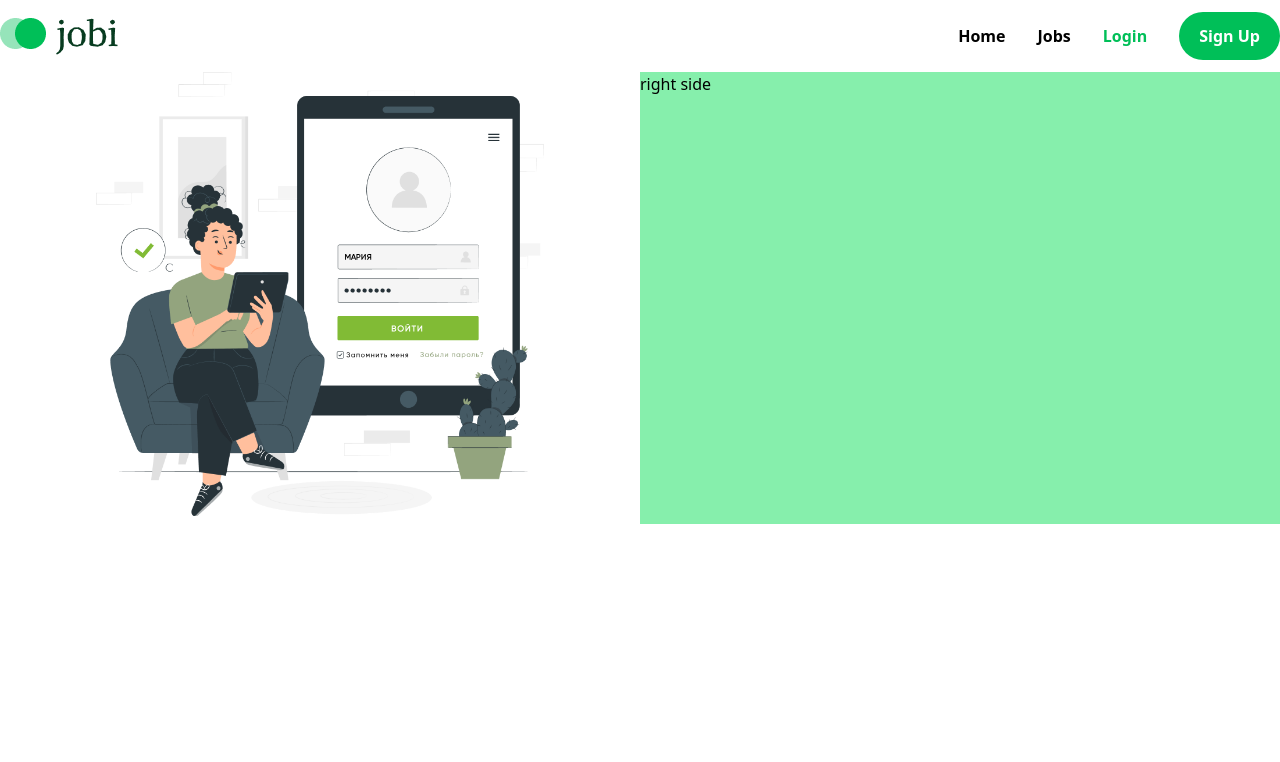
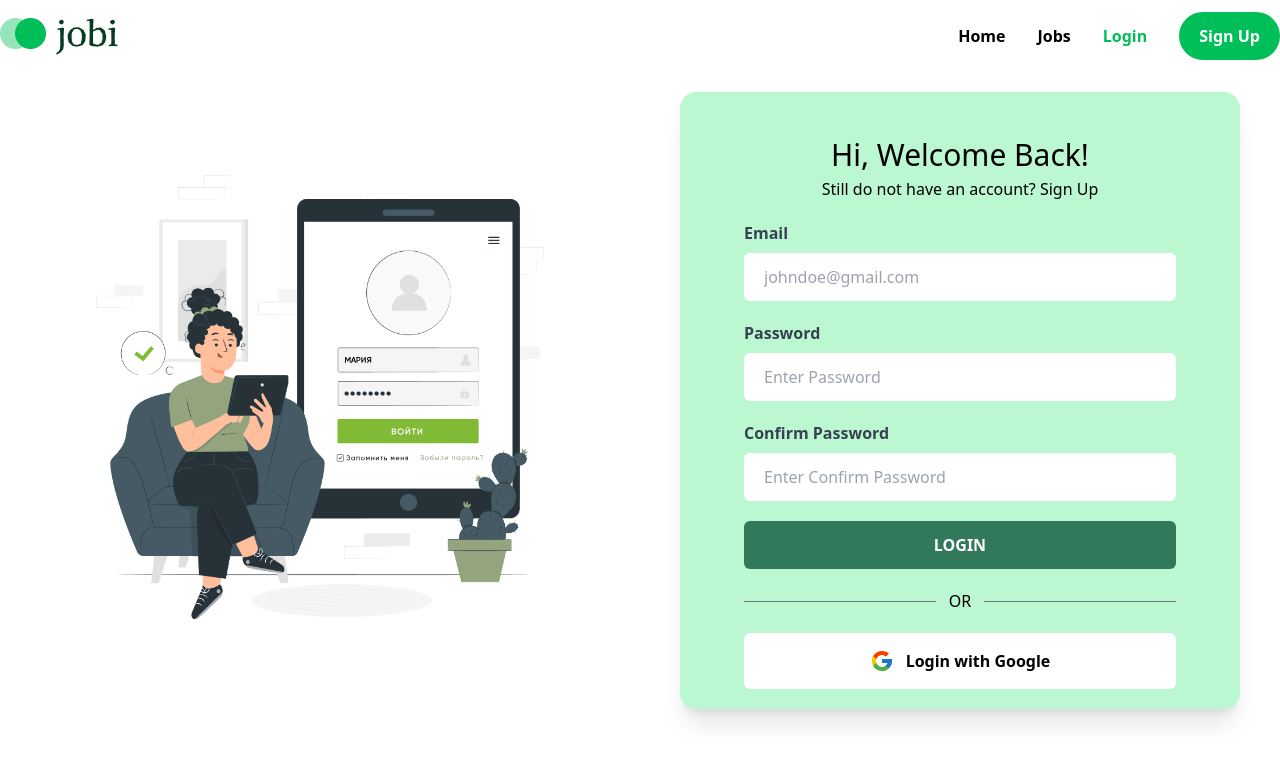
Before and after one commit to Piyashhasan/job-finding-client, a React (Vite) app: page /sign-in in a window 1280 px wide. Shown: the top 762 px of the page. Built offline with nearby package versions, Linux system fonts and the light colour scheme.

Commit message:
feat: login page

```diff
--- a/package.json
+++ b/package.json
@@ -15,6 +15,7 @@
     "lottie-react": "^2.4.0",
     "react": "^18.2.0",
     "react-dom": "^18.2.0",
+    "react-hook-form": "^7.47.0",
     "react-icons": "^4.11.0",
     "react-redux": "^8.1.3",
     "react-router-dom": "^6.17.0"
--- a/src/pages/main/SignIn.jsx
+++ b/src/pages/main/SignIn.jsx
@@ -1,10 +1,39 @@
 import Lottie from "lottie-react";
 import loginAnimation from "../../assets/img-json/login-animation.json";
+import { useForm } from "react-hook-form";
+import { useEffect, useState } from "react";
+import { Link } from "react-router-dom";
+import { FcGoogle } from "react-icons/fc";
 
 const Login = () => {
+  const { handleSubmit, register, watch } = useForm();
+
+  const password = watch("password");
+  const confirmPassword = watch("confirmPassword");
+  const [btnDisable, setBtnDisable] = useState(false);
+
+  useEffect(() => {
+    if (
+      password !== undefined &&
+      password !== "" &&
+      confirmPassword !== undefined &&
+      confirmPassword !== "" &&
+      password === confirmPassword
+    ) {
+      setBtnDisable(true);
+    } else {
+      setBtnDisable(false);
+    }
+  }, [password, confirmPassword]);
+
+  const onSubmit = (data) => {
+    // Handle form submission here
+    console.log(data);
+  };
+
   return (
-    <div className="container">
-      <div className="grid grid-cols-1 lg:grid lg:grid-cols-2">
+    <div className="container my-5">
+      <div className="grid grid-cols-1 lg:grid lg:grid-cols-2 items-center">
         {/* --- left side start --- */}
         <div className="z-[-9999]">
           <div className="px-24">
@@ -13,11 +42,88 @@ const Login = () => {
         </div>
         {/* --- left side end --- */}
 
-        {/* --- right side start --- */}
-        <div className="bg-green-300 ">
-          <h1>right side</h1>
+        {/* --- right side FORM start --- */}
+        <div className="bg-green-200 px-16 py-5  shadow-xl rounded-2xl mx-10">
+          <div className="text-center my-5">
+            <h1 className="text-[30px] text-black">Hi, Welcome Back!</h1>
+            <p className="text-[16px]">
+              Still do not have an account? <Link to="/sign-up">Sign Up</Link>{" "}
+            </p>
+          </div>
+          <form onSubmit={handleSubmit(onSubmit)}>
+            <div className="mb-5 space-y-2">
+              <label className="font-bold text-gray-700">Email</label>
+              <div className="w-full">
+                <input
+                  className="w-full px-5 py-3 outline-0 rounded-md"
+                  placeholder="johndoe@gmail.com"
+                  {...register("email", { required: true })}
+                />
+              </div>
+            </div>
+
+            <div className="mb-5 space-y-2">
+              <label className="font-bold text-gray-700">Password</label>
+              <div className="">
+                <input
+                  className="w-full px-5 py-3 outline-0 rounded-md  "
+                  placeholder="Enter Password"
+                  {...register("password", { required: true })}
+                />
+              </div>
+            </div>
+
+            <div className="mb-5 space-y-2">
+              <label className="font-bold text-gray-700">
+                Confirm Password
+              </label>
+              <div className="">
+                <input
+                  className="w-full px-5 py-3 outline-0 rounded-md"
+                  placeholder="Enter Confirm Password"
+                  {...register("confirmPassword", { required: true })}
+                />
+              </div>
+            </div>
+
+            <div className="">
+              {btnDisable ? (
+                <button
+                  className="bg-[#00BF58] px-4 py-3 w-full text-white rounded-md font-semibold"
+                  type="submit"
+                >
+                  LOGIN
+                </button>
+              ) : (
+                <button
+                  className="bg-[#31795a] px-4 py-3 w-full text-white rounded-md font-semibold"
+                  type="submit"
+                  disabled
+                >
+                  LOGIN
+                </button>
+              )}
+            </div>
+          </form>
+
+          <div className="flex items-center justify-between mt-5">
+            <div className="bg-gray-500 w-48 h-[1px]"></div>
+            <div>
+              <p>OR</p>
+            </div>
+            <div className="bg-gray-500 w-48 h-[1px]"></div>
+          </div>
+
+          {/* google login button start */}
+          <div className="mt-5">
+            <button className="bg-white w-full py-4 rounded-md font-semibold flex items-center justify-center space-x-3">
+              <FcGoogle className="text-2xl" />
+              <span>Login with Google</span>
+            </button>
+          </div>
+          {/* google login button start */}
+          {/* --- right side FORM end --- */}
         </div>
-        {/* --- right side end --- */}
       </div>
     </div>
   );
```
Also changed, not shown: 1 other file (tests, documents, lock files or other folders).
